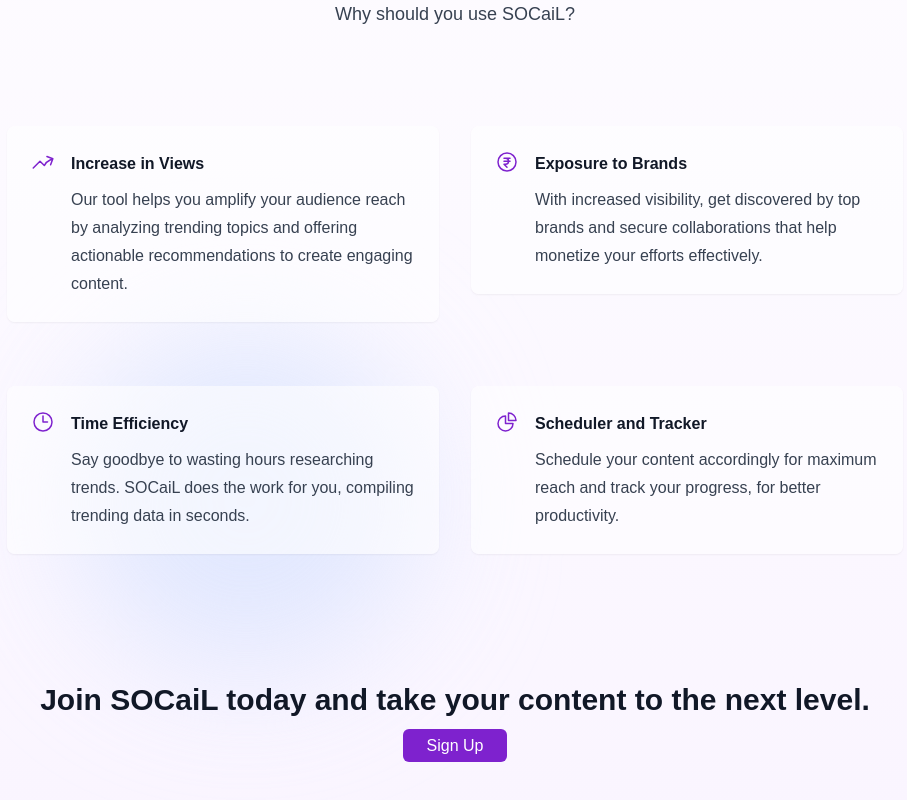
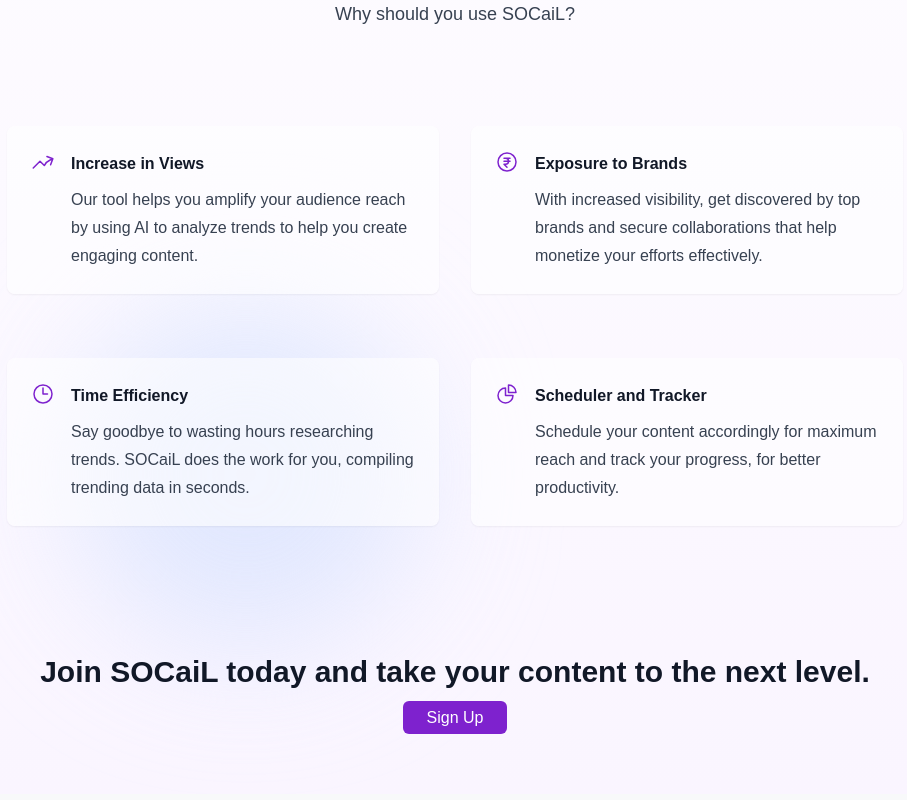
Before and after one commit to jishjitsu/socAAil, a React (Vite) app: page / in a window 1280 px wide. Shown: the part 722-1522 px from the top of the page, without its empty margins (185-1092 px from the left). Built offline with nearby package versions, Linux system fonts and the light colour scheme.

Commit message:
text of home page

```diff
--- a/src/pages/Home.jsx
+++ b/src/pages/Home.jsx
@@ -49,7 +49,7 @@
   {
     name: "Increase in Views",
     description:
-      "Our tool helps you amplify your audience reach by analyzing trending topics and offering actionable recommendations to create engaging content.",
+      "Our tool helps you amplify your audience reach by using AI to analyze trends to help you create engaging content.",
     icon: () => (
       <svg
         xmlns="http://www.w3.org/2000/svg"
```
